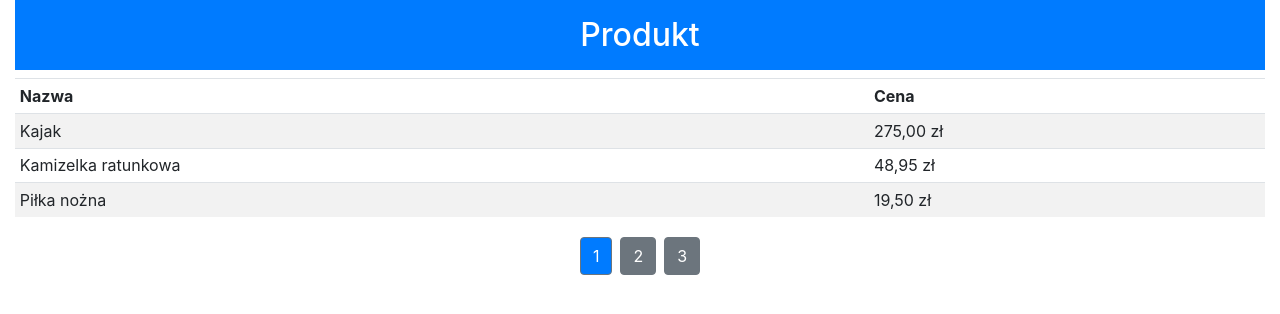
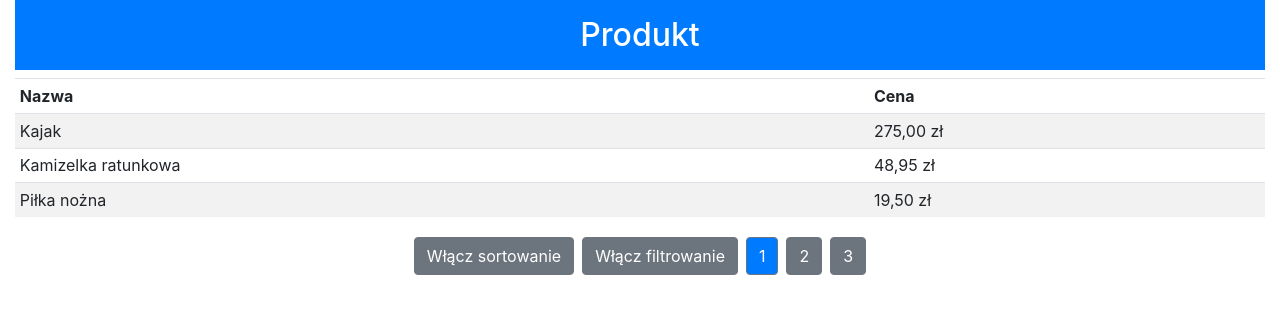
Before and after one commit to marekz/vuejs_simple_example, a Vue app in the folder templatesanddata/: page / in a window 1280 px wide. Shown: the top 314 px of the page. Built offline with nearby package versions, Linux system fonts and the light colour scheme.

Commit message:
Loop directive - filtering and data sorting

```diff
--- a/templatesanddata/src/App.vue
+++ b/templatesanddata/src/App.vue
@@ -11,6 +11,14 @@
       </tbody>
     </table>
     <div class="text-center">
+      <button class="btn btn-secondary m-1" v-on:click="toggleSort"
+              v-bind:class="{'bg-primary': sort}">
+        Włącz sortowanie
+      </button>
+      <button class="btn btn-secondary m-1" v-on:click="toggleFilter"
+              v-bind:class="{'bg-primary': filter}">
+        Włącz filtrowanie
+      </button>
       <!-- eslint-disable-next-line vue/require-v-for-key -->
       <button v-for="i in pageCount" v-on:click="selectPage(i)"
               class="btn btn-secondary m-1"
@@ -28,6 +36,8 @@
     return {
       pageSize: 3,
       currentPage: 1,
+      filter: false,
+      sort: false,
       products: [
         { name: "Kajak", price: 275 },
         { name: "Kamizelka ratunkowa", price: 48.95 },
@@ -43,11 +53,15 @@
   },
   computed: {
     pageCount() {
-      return Math.ceil(this.products.length / this.pageSize);
+      return Math.ceil(this.dataItems.length / this.pageSize);
     },
     pageItems() {
       let start = (this.currentPage - 1) * this.pageSize;
-      return this.products.slice(start, start + this.pageSize);
+      return this.dataItems.slice(start, start + this.pageSize);
+    },
+    dataItems() {
+      let data = this.filter ? this.products.filter(p => p.price > 100 ) : this.products;
+      return this.sort ? data.concat().sort((p1, p2) => p2.price - p1.price) : data;
     }
   },
   filters: {
@@ -59,6 +73,14 @@
   methods: {
     selectPage(page) {
       this.currentPage = page;
+    },
+    toggleFilter() {
+      this.filter = !this.filter;
+      this.currentPage = 1;
+    },
+    toggleSort() {
+      this.sort = !this.sort;
+      this.currentPage = 1;
     }
   }
 }
```
